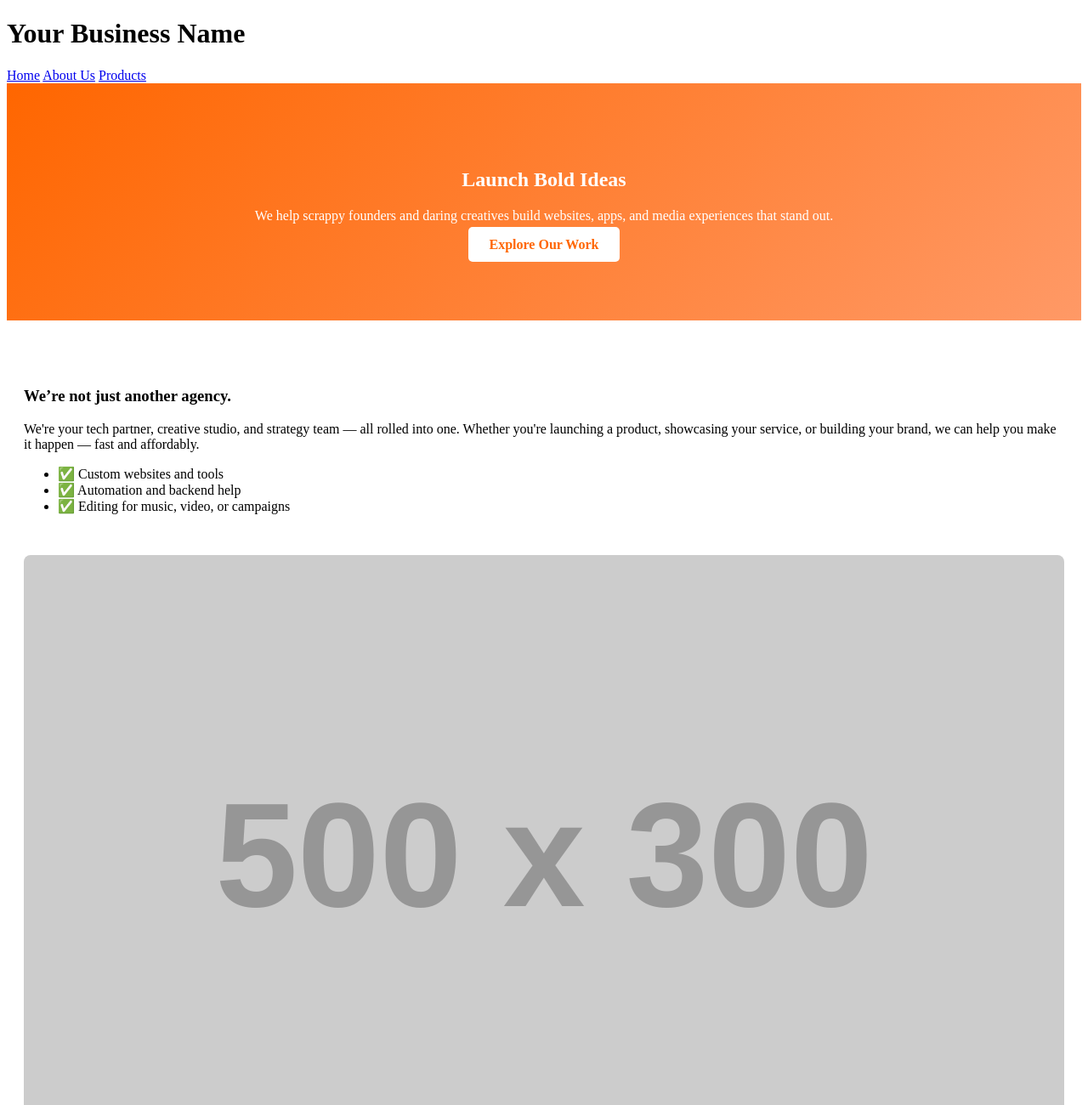
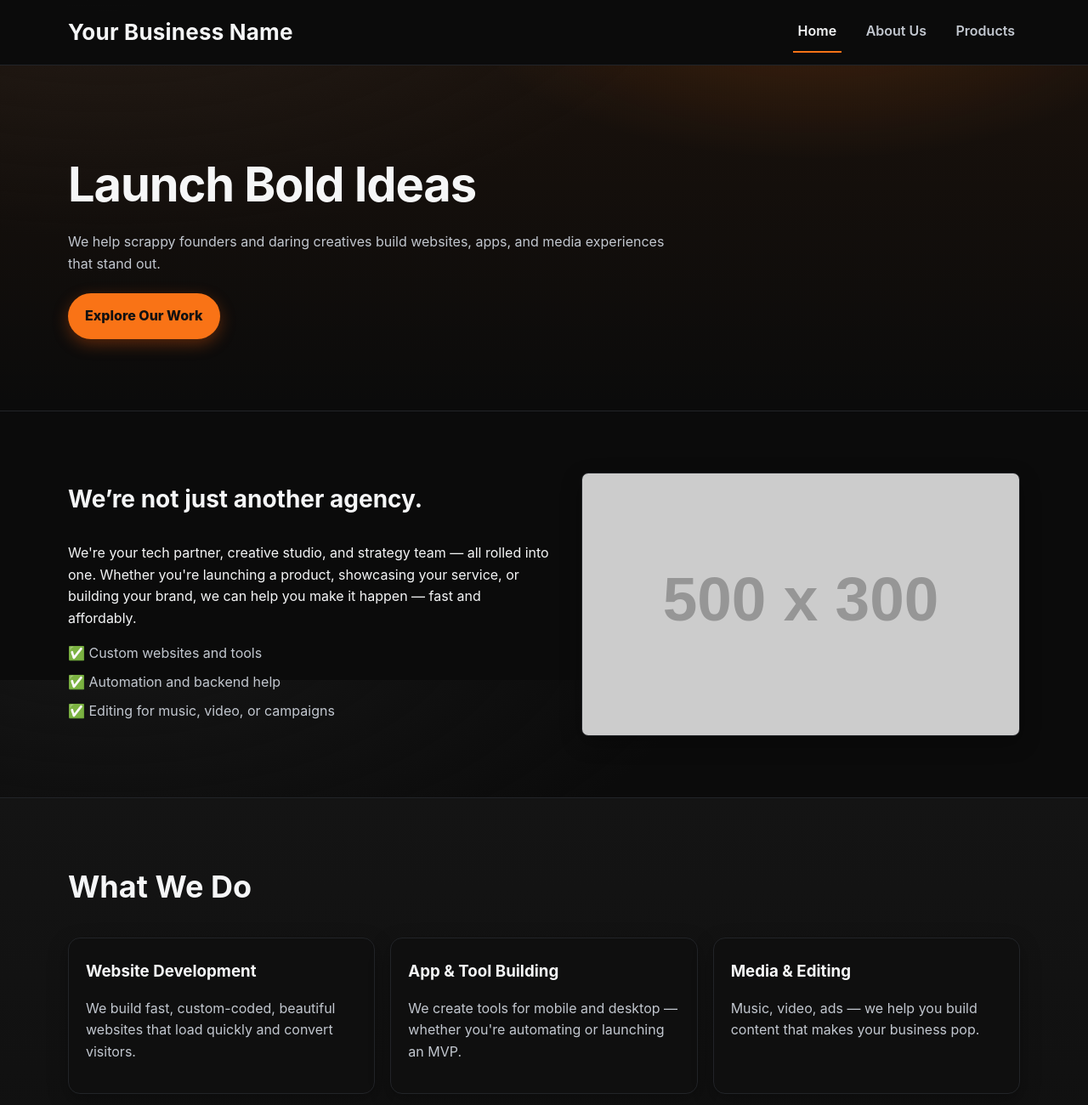
Before and after one commit to will292929/test2, a plain HTML site: page index.html in a window 1280 px wide. Shown: the top 1300 px of the page at 85% size. Drawn offline with Linux system fonts and the light colour scheme; placeholder pictures from the web are drawn by us.

Commit message:
Implement Vanguard Orange/Black Theme in CSS
Added a new theme with a color system and layout styles.

```diff
--- a/style/style.css
+++ b/style/style.css
@@ -1,102 +1,260 @@
-/* Layout Helpers */
+/* =========================================================
+   Vanguard Orange/Black Theme — style.css
+   Opinionated: crisp contrast, roomy spacing, zero fluff.
+   ---------------------------------------------------------
+   Color system
+   --bg........ page background (near-black)
+   --surface... section/card surfaces
+   --text...... primary text
+   --muted..... secondary text
+   --brand..... primary brand orange
+   --brand-600. hover orange
+   --brand-700. pressed/or focus ring tint
+   --border.... subtle lines
+   ======================================================= */
+
+:root {
+  --bg: #0b0b0b;
+  --surface: #141414;
+  --text: #f5f6f7;
+  --muted: #c2c7cf;
+  --brand: #f97316;    /* orange 500 */
+  --brand-600: #ea580c;/* orange 600 */
+  --brand-700: #c2410c;/* orange 700 */
+  --border: #222428;
+  --radius: 14px;
+  --shadow-1: 0 8px 24px rgba(0,0,0,.3);
+  --shadow-2: 0 14px 40px rgba(0,0,0,.45);
+}
+
+/* Base reset */
+* { box-sizing: border-box; }
+html, body { height: 100%; }
+body {
+  margin: 0;
+  font: 16px/1.6 Inter, ui-sans-serif, system-ui, -apple-system, Segoe UI, Roboto, "Helvetica Neue", Arial, "Apple Color Emoji","Segoe UI Emoji";
+  color: var(--text);
+  background: radial-gradient(1200px 600px at 10% -10%, #161616 0%, transparent 60%), var(--bg);
+  -webkit-font-smoothing: antialiased;
+  -moz-osx-font-smoothing: grayscale;
+}
+
+img { max-width: 100%; display: block; }
+a { color: var(--brand); text-decoration: none; }
+a:hover { text-decoration: underline; }
+
+/* Layout utilities */
+.container {
+  width: min(1120px, 92%);
+  margin: 0 auto;
+}
+.section-pad { padding: 72px 0; }
+@media (max-width: 768px) {
+  .section-pad { padding: 56px 0; }
+}
+
+/* Header */
+.site-header {
+  position: sticky;
+  top: 0;
+  z-index: 50;
+  background: rgba(12,12,12,.9);
+  backdrop-filter: blur(8px);
+  border-bottom: 1px solid var(--border);
+}
+.header-flex {
+  display: grid;
+  grid-template-columns: 1fr auto;
+  align-items: center;
+  gap: 16px;
+  padding: 14px 0;
+}
+.logo {
+  margin: 0;
+  font-size: clamp(20px, 2.2vw, 26px);
+  letter-spacing: .2px;
+}
+nav a {
+  display: inline-block;
+  margin-left: 18px;
+  padding: 10px 6px;
+  color: var(--muted);
+  font-weight: 600;
+  border-bottom: 2px solid transparent;
+  transition: color .18s ease, border-color .18s ease;
+}
+nav a:hover { color: var(--text); border-color: #2a2a2a; }
+nav a.active {
+  color: var(--text);
+  border-color: var(--brand);
+}
+
+/* Hero */
+.hero-section {
+  position: relative;
+  padding: 96px 0 84px;
+  background:
+    radial-gradient(700px 320px at 75% -20%, rgba(249,115,22,.18), transparent 60%),
+    linear-gradient(180deg, rgba(249,115,22,.06), rgba(0,0,0,0));
+  border-bottom: 1px solid var(--border);
+}
+.hero-section h2 {
+  margin: 0 0 10px;
+  font-size: clamp(34px, 4.6vw, 56px);
+  letter-spacing: -0.02em;
+}
+.hero-section p {
+  color: var(--muted);
+  max-width: 720px;
+  margin: 0 0 22px;
+}
+.btn-primary,
+.btn-secondary {
+  display: inline-block;
+  padding: 12px 18px;
+  font-weight: 800;
+  border-radius: 999px;
+  border: 2px solid transparent;
+  text-decoration: none;
+  transition: transform .06s ease, box-shadow .2s ease, background-color .18s ease, border-color .18s ease;
+}
+.btn-primary {
+  background: var(--brand);
+  color: #111;
+  box-shadow: 0 6px 18px rgba(234,88,12,.35);
+}
+.btn-primary:hover { background: var(--brand-600); transform: translateY(-1px); }
+.btn-primary:active { transform: translateY(0); }
+.btn-primary:focus-visible { outline: 3px solid var(--brand-700); outline-offset: 3px; }
+
+.btn-secondary {
+  background: transparent;
+  color: var(--text);
+  border-color: var(--brand);
+}
+.btn-secondary:hover {
+  background: rgba(249,115,22,.14);
+  border-color: var(--brand-600);
+}
+
+/* Intro */
+.intro-section { padding: 72px 0; }
 .two-column {
-  display: flex;
-  flex-wrap: wrap;
-  gap: 2rem;
+  display: grid;
+  grid-template-columns: 1.05fr .95fr;
+  gap: 34px;
   align-items: center;
 }
-.two-column > div {
-  flex: 1 1 50%;
+.intro-section h3 {
+  margin-top: 0;
+  font-size: clamp(22px, 2.4vw, 28px);
 }
-
-/* Hero Section */
-.hero-section {
-  background: linear-gradient(135deg, #ff6600, #ff9966);
-  color: white;
-  padding: 80px 20px;
-  text-align: center;
+.intro-section ul {
+  list-style: none;
+  padding: 0;
+  margin: 14px 0 0;
 }
-.hero-section .btn-primary {
-  margin-top: 20px;
-  background: #fff;
-  color: #ff6600;
-  padding: 12px 25px;
-  text-decoration: none;
-  border-radius: 5px;
-  font-weight: bold;
+.intro-section li {
+  margin: 8px 0;
+  color: var(--muted);
 }
-.hero-section .btn-primary:hover {
-  background: #f0f0f0;
-}
-
-/* Intro Section */
-.intro-section {
-  background: #fff;
-  padding: 60px 20px;
+.intro-section li::marker { color: var(--brand); }
+.intro-section img {
+  border-radius: var(--radius);
+  border: 1px solid var(--border);
+  box-shadow: var(--shadow-1);
 }
 
 /* Features */
 .features-section {
-  background: #f5f5f5;
-  padding: 60px 20px;
+  background: linear-gradient(180deg, var(--surface), #101010);
+  border-top: 1px solid var(--border);
+  border-bottom: 1px solid var(--border);
+  padding: 76px 0;
 }
-.features-section .grid {
-  display: flex;
-  flex-wrap: wrap;
-  gap: 20px;
-  justify-content: space-between;
+.features-section h2,
+.testimonials-section h2,
+.cta-section h2 {
+  margin-top: 0;
+  font-size: clamp(26px, 3vw, 36px);
 }
-.features-section .card {
-  flex: 1 1 30%;
-  background: white;
+.grid {
+  margin-top: 18px;
+  display: grid;
+  grid-template-columns: repeat(3, 1fr);
+  gap: 18px;
+}
+.card {
+  background: #0f0f0f;
+  border: 1px solid var(--border);
+  border-radius: var(--radius);
   padding: 20px;
-  border: 1px solid #eee;
-  border-radius: 8px;
-  box-shadow: 0 2px 6px rgba(0,0,0,0.05);
+  box-shadow: var(--shadow-1);
+  transition: transform .12s ease, box-shadow .2s ease, border-color .18s ease;
 }
+.card:hover {
+  transform: translateY(-3px);
+  box-shadow: var(--shadow-2);
+  border-color: #2b2b2b;
+}
+.card h3 { margin: 4px 0 6px; }
+.card p { color: var(--muted); }
 
 /* Testimonials */
-.testimonials-section {
-  background: #fff;
-  padding: 60px 20px;
-  text-align: center;
+.testimonials-section { padding: 72px 0; }
+.testimonial {
+  background: #0f0f0f;
+  border: 1px solid var(--border);
+  border-radius: var(--radius);
+  padding: 22px;
+  margin-top: 18px;
 }
-.testimonial {
-  margin: 20px auto;
-  max-width: 600px;
-  font-style: italic;
-}
-.client-name {
-  font-weight: bold;
-  margin-top: 10px;
-}
+.testimonial p { margin: 0 0 6px; }
+.client-name { color: var(--muted); }
 
 /* CTA */
 .cta-section {
-  background: #222;
-  color: white;
-  padding: 60px 20px;
+  padding: 84px 0;
+  background:
+    linear-gradient(180deg, rgba(249,115,22,.08), rgba(249,115,22,.02)),
+    #0b0b0b;
   text-align: center;
+  border-top: 1px solid var(--border);
 }
-.btn-secondary {
-  display: inline-block;
-  margin-top: 20px;
-  background: #ff6600;
-  color: white;
-  padding: 12px 25px;
-  text-decoration: none;
-  border-radius: 5px;
-  font-weight: bold;
-}
-.btn-secondary:hover {
-  background: #ff8533;
-}
+.cta-section p { color: var(--muted); }
+.cta-section .btn-secondary { margin-top: 8px; }
 
 /* Footer */
 .site-footer {
-  background: #111;
-  color: white;
-  padding: 30px 20px;
+  border-top: 1px solid var(--border);
+  background: #0a0a0a;
+  color: #cbd0d6;
+  padding: 28px 0 38px;
   text-align: center;
-  font-size: 0.9em;
 }
+.site-footer small { color: #9aa3ad; }
+
+/* Accent helpers */
+.hr-accent {
+  width: 100%;
+  height: 2px;
+  background:
+    linear-gradient(90deg, transparent, var(--brand), transparent);
+  border: 0;
+  margin: 24px 0;
+}
+
+/* Responsive */
+@media (max-width: 980px) {
+  .grid { grid-template-columns: repeat(2, 1fr); }
+  .two-column { grid-template-columns: 1fr; }
+}
+@media (max-width: 640px) {
+  nav a { margin-left: 12px; }
+  .grid { grid-template-columns: 1fr; }
+}
+
+/* Motion sensitivity */
+@media (prefers-reduced-motion: reduce) {
+  * { transition: none !important; animation: none !important; }
+}
```
